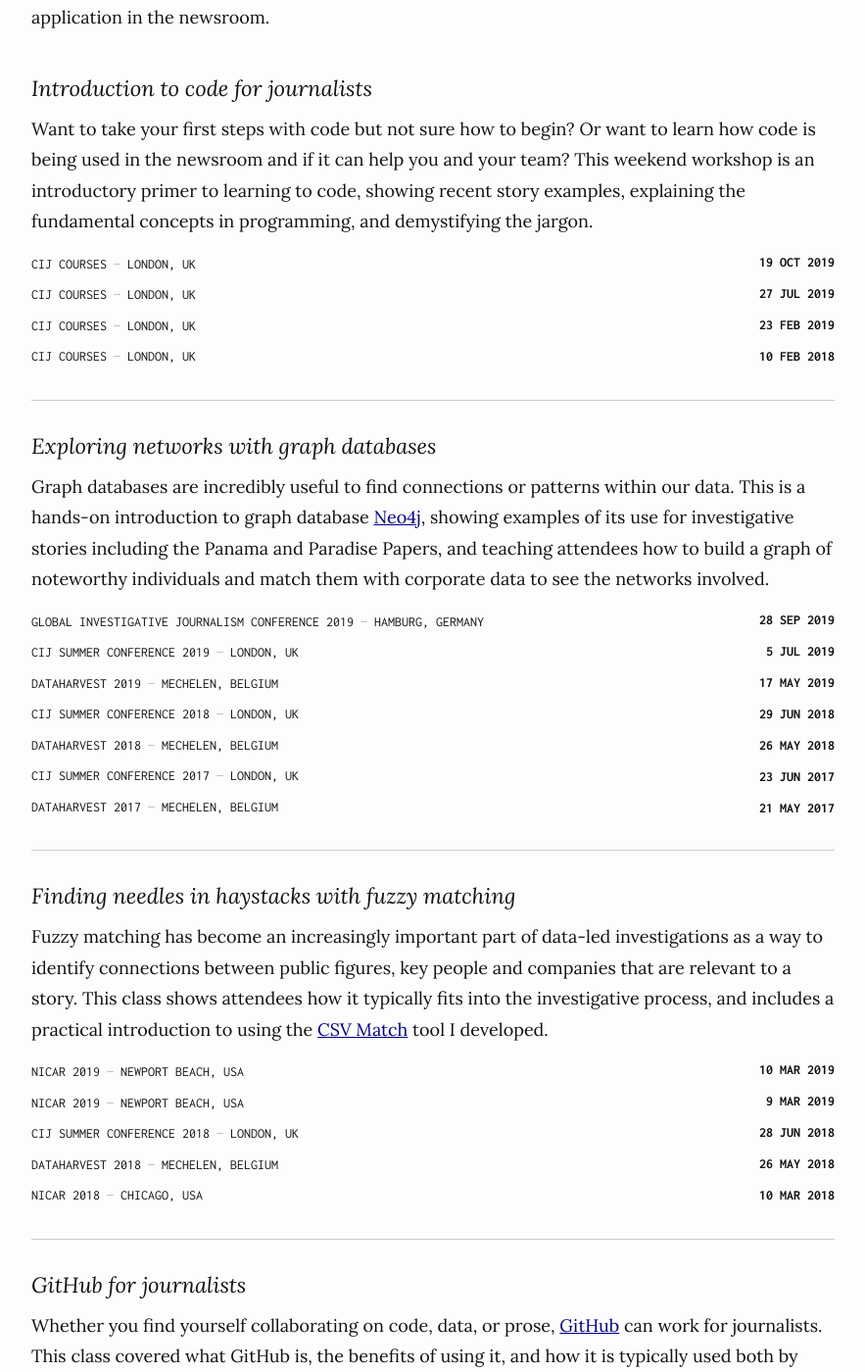
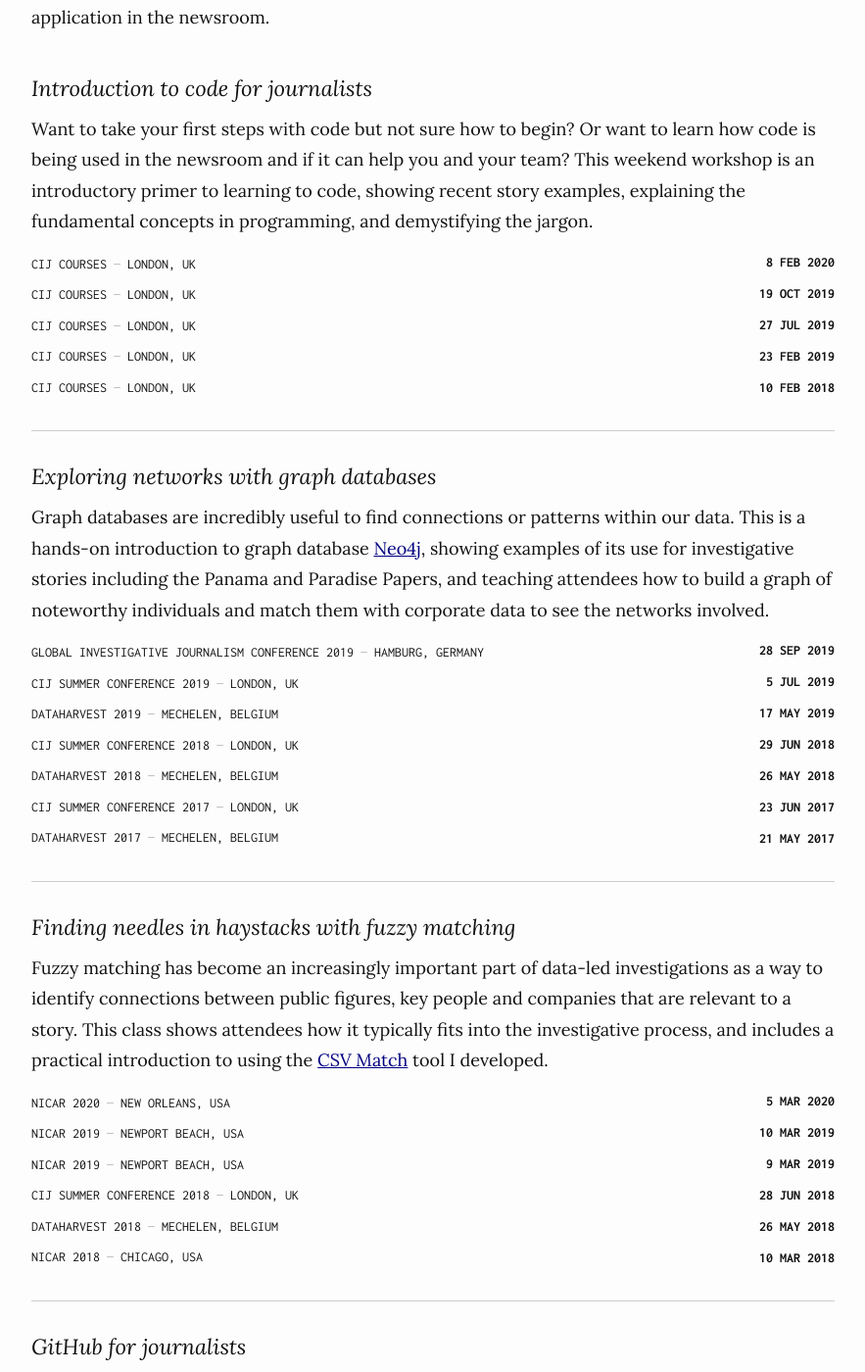
Before and after one commit to maxharlow/maxharlow.github.io, a Jekyll site: the page built from teaching.md, in a window 1280 px wide and 1400 px high, scrolled down 240 px. Shown: the whole window at 98% size, without its empty margins (208-1091 px from the left). Built offline with Jekyll 4.4.1, drawn with Linux system fonts in a browser that asks for light colours.

Commit message:
Add upcoming, recents

```diff
--- a/_data/teaching.yaml
+++ b/_data/teaching.yaml
@@ -1,6 +1,10 @@
 -   title: Introduction to code for journalists
     details: Want to take your first steps with code but not sure how to begin? Or want to learn how code is being used in the newsroom and if it can help you and your team? This weekend workshop is an introductory primer to learning to code, showing recent story examples, explaining the fundamental concepts in programming, and demystifying the jargon.
     runs:
+      - date: 2020-02-08
+        event: CIJ Courses
+        location: London, UK
+
       - date: 2019-10-19
         event: CIJ Courses
         location: London, UK
@@ -51,6 +55,10 @@
 -   title: Finding needles in haystacks with fuzzy matching
     details: Fuzzy matching has become an increasingly important part of data-led investigations as a way to identify connections between public figures, key people and companies that are relevant to a story. This class shows attendees how it typically fits into the investigative process, and includes a practical introduction to using the [CSV Match](https://github.com/maxharlow/csvmatch) tool I developed.
     runs:
+      - date: 2020-03-05
+        event: Nicar 2020
+        location: New Orleans, USA
+
       - date: 2019-03-10
         event: Nicar 2019
         location: Newport Beach, USA
```
